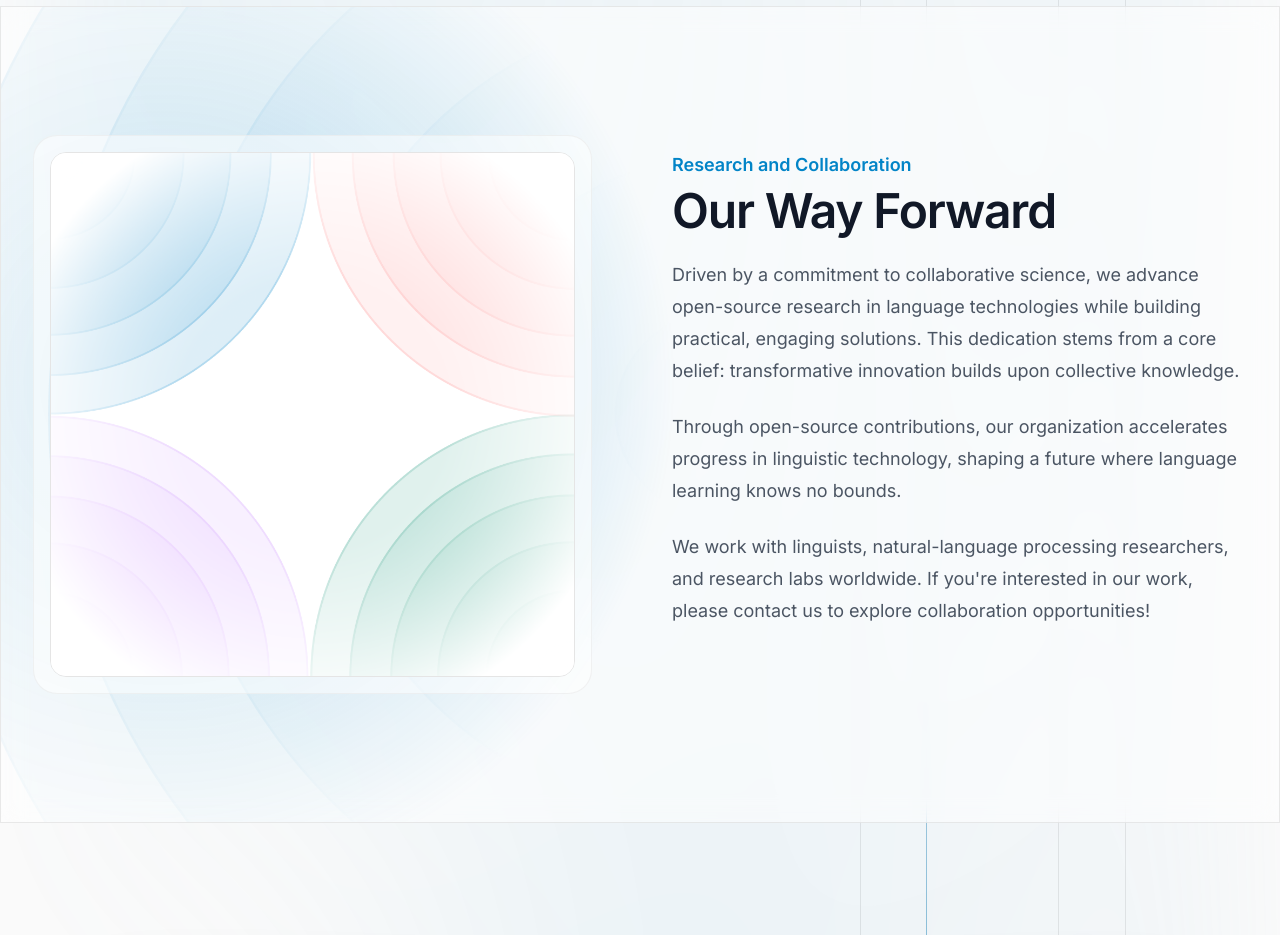
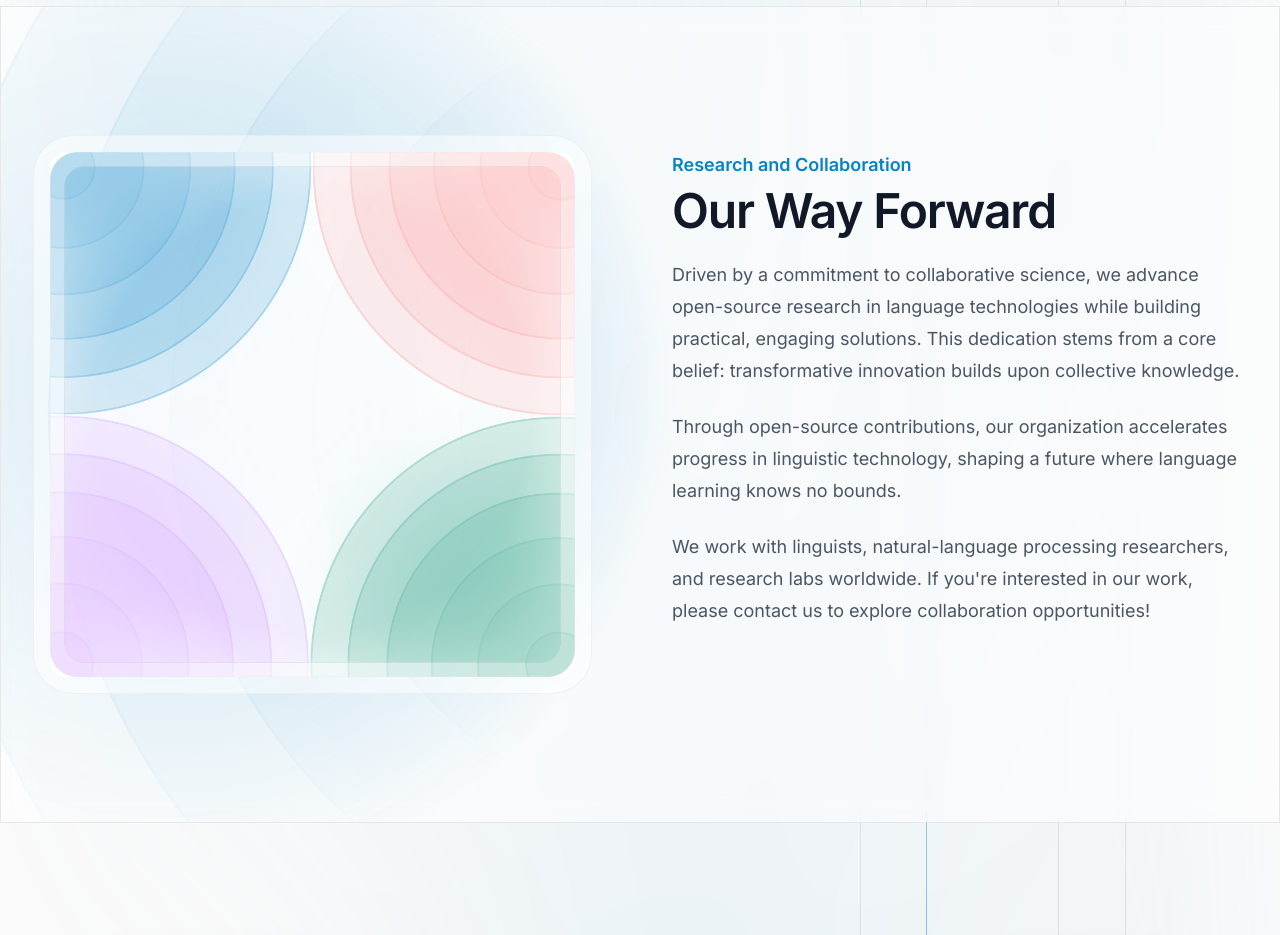
Before and after one commit to KoelLabs/koellabs.com, a Next.js app: page /about in a window 1280 px wide. Shown: the part 2100-3035 px from the top of the page. Built offline with nearby package versions, Linux system fonts and the light colour scheme; what @vidstack/react would draw is missing.

Commit message:
better Research and Collaboration image

```diff
--- a/app/about/page.tsx
+++ b/app/about/page.tsx
@@ -183,7 +183,7 @@ export default function About() {
                   </div>
                 </div>
                 <div className="flex items-start justify-end lg:order-first sm:mr-8 mr-0">
-                  <div className="w-full relative h-full bg-white/50 border border-neutral-200/50 rounded-3xl p-4">
+                  <div className="w-full relative h-full bg-white/50 border border-neutral-200/50 rounded-[40px] p-4">
                     <svg
                       xmlns="http://www.w3.org/2000/svg"
                       width="415"
@@ -357,8 +357,8 @@ export default function About() {
                     </svg>
                     <img
                       alt="A photo of the Koel Labs founders, Alexander Metzger, Aruna Srivastava, and Ruslan Mukhamedvaleev standing in front of the bay bridge in San Francisco."
-                      src="/images/researchDriven.png"
-                      className="w-full h-full rounded-2xl object-cover object-right lg:max-w-none xl:row-span-2 xl:row-end-2 border border-neutral-200"
+                      src="/images/researchDrivenv2.png"
+                      className="w-full h-full rounded-2xl object-cover object-right lg:max-w-none xl:row-span-2 opacity-80 bg-white xl:row-end-2"
                     />
                   </div>
                 </div>
```
Also changed, not shown: public/images/researchDrivenv2.png (added).
